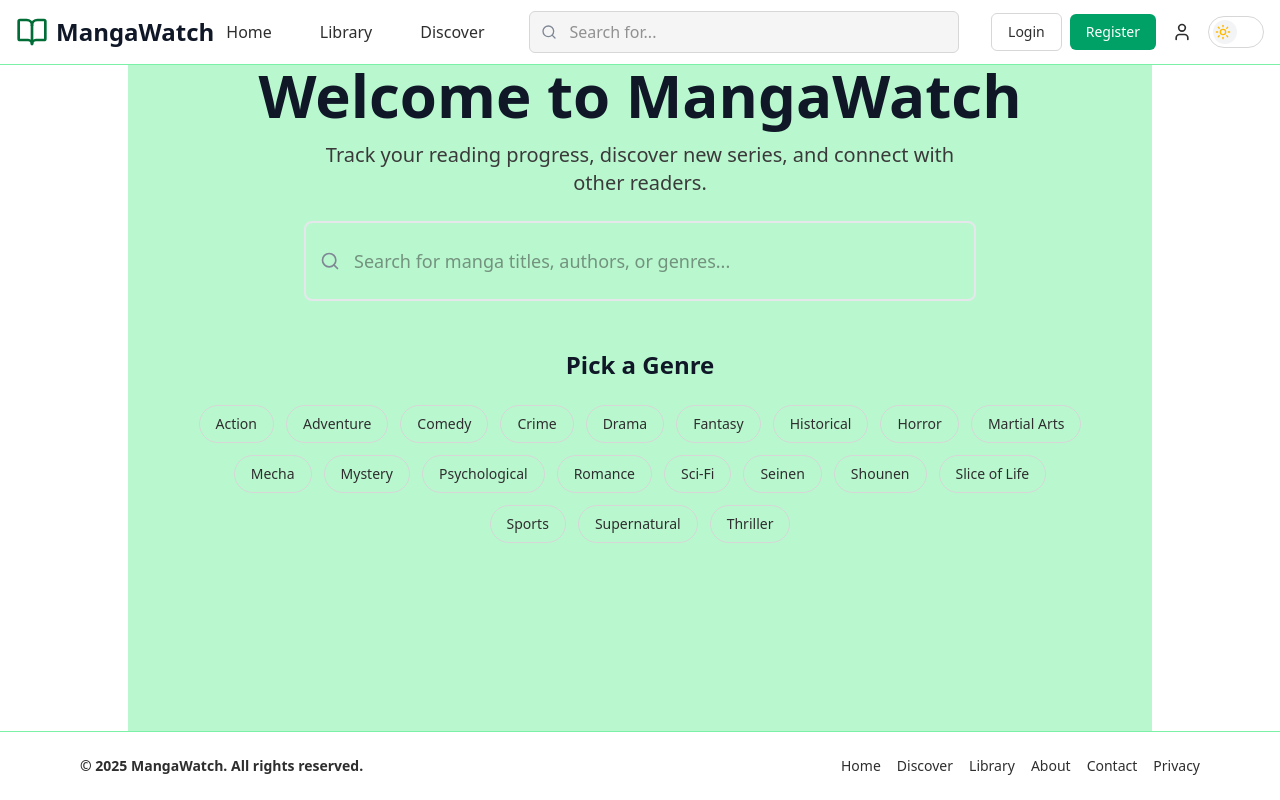
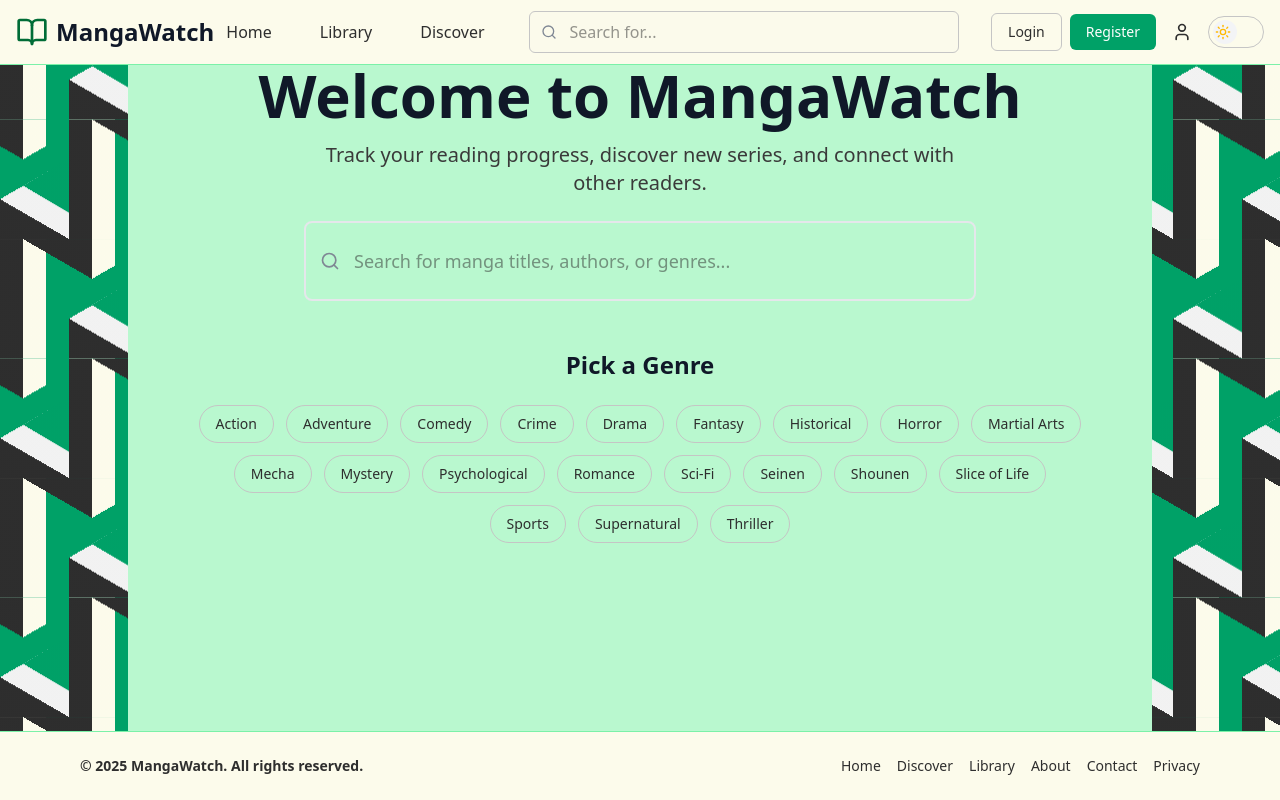
Before and after one commit to Rjv-RY/MangaWatch, a React (Vite) app in the folder frontend/: page / in a window 1280 px wide. Built offline with nearby package versions, Linux system fonts and the light colour scheme; no server answers.

Commit message:
Added a little more color to the background and changed the light mode's white to cream

```diff
--- a/frontend/src/components/Layout.jsx
+++ b/frontend/src/components/Layout.jsx
@@ -4,7 +4,7 @@ import Footer from "./Footer";
 
 export default function Layout() {
   return (
-    <div className="min-h-screen flex flex-col">
+    <div className="min-h-screen flex flex-col bg-content-pattern">
       <Navbar />
       <main className="bg-content-bg max-w-[clamp(320px,80vw,1280px)] w-full mx-auto px-4 flex-grow">
         <Outlet />
--- a/frontend/src/index.css
+++ b/frontend/src/index.css
@@ -9,7 +9,8 @@
   --emer-prpl-lite: oklch(95% 0.052 163.051); /*emerald 100/pruple 100*/
   --register-btn: oklch(0.62 0.15 160.743); /*register button's emerald*/
   --content-bg: oklch(0.925 0.084 155.995); /* Green-200 for bg*/
-  --background: oklch(1 0 0); /* Pure white */
+  --background: oklch(98.456% 0.0209 103.946); /* Pure white -> Light cream */
+  --background-pattern: ;
   --text-core: oklch(1 0 0); /*pure white but text*/
   --search-highlight: oklch(
     0.62 0.022 261.325
@@ -19,7 +20,7 @@
   --logo: oklch(21% 0.034 264.665); /* Darker gray for logo*/
   --card: oklch(0.96 0 0); /* Light gray for card backgrounds */
   --card-foreground: oklch(0.25 0 0); /* Text on cards */
-  --popover: oklch(1 0 0); /* White for popovers */
+  --popover: oklch(1 0 0); /* White for popovers -> Light Cream */
   --popover-foreground: oklch(
     0.35 0 0
   ); /* Text for popovers and gray-700/600 */
@@ -27,15 +28,15 @@
   --primary-foreground: oklch(1 0 0); /* White text on primary */
   --secondary: oklch(0.55 0.15 160); /* Lighter emerald for secondary */
   --secondary-foreground: oklch(1 0 0); /* White text on secondary */
-  --muted: oklch(0.97 0 0); /* Muted backgrounds */
-  --muted-foreground: oklch(0.25 0 0); /* Muted text */
+  --muted: oklch(98.456% 0.0209 103.946 / 0.856); /* Muted backgrounds */
+  --muted-foreground: oklch(22.213% 0.00003 271.152); /* Muted text */
   --accent: oklch(0.55 0.15 160); /* Accent elements */
-  --accent-foreground: oklch(1 0 0); /* Text on accent */
+  --accent-foreground: oklch(98.456% 0.0209 103.946); /* Text on accent */
   --destructive: oklch(0.577 0.245 27.325);
-  --destructive-foreground: oklch(1 0 0);
-  --border: oklch(0.88 0 0); /* Light border/replace gray 300 */
+  --destructive-foreground: oklch(98.456% 0.0209 103.946); /* Cream */
+  --border: oklch(82.344% 0.00009 271.152); /* Light border/replace gray 300 */
   --border-content-side: oklch(87.1% 0.15 154.449); /*border near content-bg*/
-  --input: oklch(0.97 0 0); /* Input backgrounds */
+  --input: oklch(98.456% 0.0209 103.946); /* Input backgrounds */
   --ring: oklch(0.45 0.15 160); /* Focus rings */
   --chart-1: oklch(0.646 0.222 41.116);
   --chart-2: oklch(59.6% 0.145 163.225); /*close to emerald-600*/
@@ -44,10 +45,14 @@
   --radius: 0.5rem; /* Slightly smaller radius for modern look */
   --sidebar: oklch(0.97 0 0); /* Light sidebar */
   --sidebar-foreground: oklch(0.4 0 256.802); /* Sidebar text/ */
-  --sidebar-primary: oklch(1 0 0); /* Sidebar primary background */
+  --sidebar-primary: oklch(
+    98.456% 0.0209 103.946
+  ); /* Sidebar primary background */
   --sidebar-primary-foreground: oklch(0.35 0 0); /* Sidebar primary text */
   --sidebar-accent: oklch(0.55 0.15 160); /* Sidebar accent */
-  --sidebar-accent-foreground: oklch(1 0 0); /* Sidebar accent text */
+  --sidebar-accent-foreground: oklch(
+    98.456% 0.0209 103.946
+  ); /* Sidebar accent text */
   --sidebar-border: oklch(0.92 0 0); /* Sidebar borders */
   --sidebar-ring: oklch(0.45 0.15 160); /* Sidebar focus ring */
 }
@@ -159,6 +164,53 @@
   --color-sidebar-ring: var(--sidebar-ring);
 }
 
+.bg-content-pattern {
+  --s: 23px;
+  --c1: var(--foreground);
+  --c2: var(--background);
+  --c3: var(--register-btn);
+
+  --g1: conic-gradient(
+    at calc(250%/3) calc(50%/3),
+    var(--c2) 60deg,
+    #0000 0 300deg,
+    var(--c1) 0
+  );
+  --g2: conic-gradient(at calc(50%/3) 50%, #0000 75%, var(--c1) 0);
+  --g3: conic-gradient(at calc(100%/3) 50%, #0000 75%, var(--c2) 0);
+  --g4: conic-gradient(
+    from 59deg at calc(200%/3) calc(249%/9),
+    var(--c3) 61deg,
+    #0000 62deg
+  );
+  --g5: conic-gradient(
+    from 60deg at 50% calc(250%/3),
+    var(--card) 60deg,
+    var(--c1) 0 120deg,
+    #0000 0
+  );
+  --_p: calc(9 * tan(30deg) * var(--s));
+
+  background:
+    var(--g1) calc(-1 * var(--s)) 0,
+    var(--g1) calc(2 * var(--s)) var(--_p),
+    var(--g2),
+    var(--g2) calc(3 * var(--s)) var(--_p),
+    var(--g3),
+    var(--g3) calc(3 * var(--s)) var(--_p),
+    var(--g4),
+    var(--g4) calc(3 * var(--s)) var(--_p),
+    var(--g5) calc(3 * var(--s)) 0,
+    var(--g5) 0 var(--_p) var(--c3);
+  background-size: calc(6 * var(--s)) calc(2 * var(--_p));
+}
+
+.dark .bg-content-pattern {
+  --c1: var(--foreground);
+  --c2: var(--slight-tones-2);
+  --c3: var(--moon-purple);
+}
+
 @layer base {
   * {
     @apply border-border outline-ring/50;
```
Also changed, not shown: 1 other file (tests, documents, lock files or other folders).
